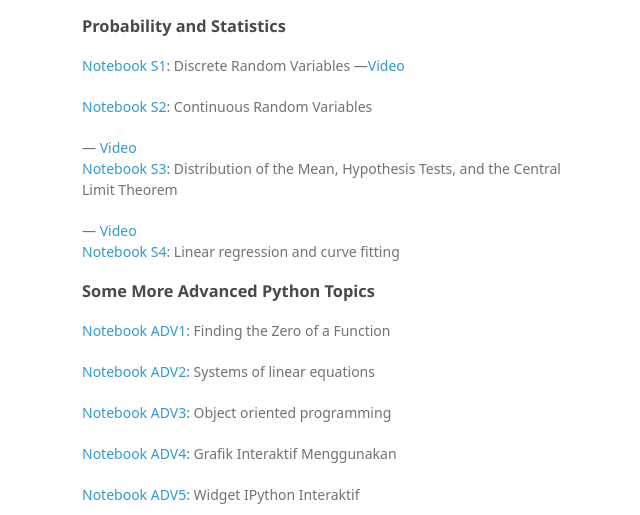
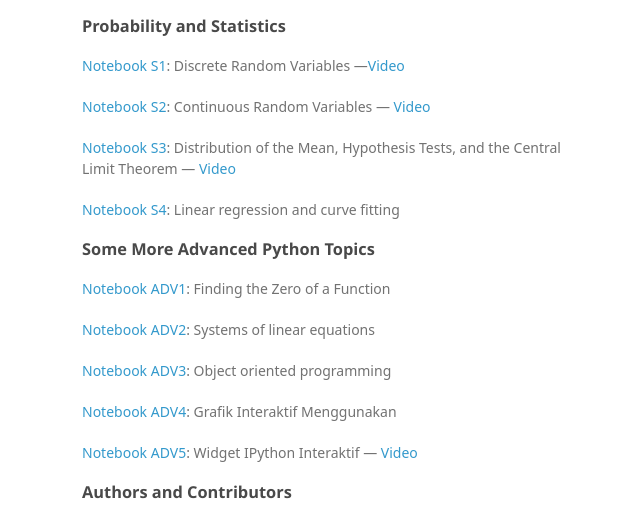
Before and after one commit to iczmind/ICZM, a plain HTML site: page index.html in a window 1280 px wide. Shown: the part 1305-1820 px from the top of the page, without its empty margins (488-1128 px from the left). Drawn offline with Linux system fonts and the light colour scheme; a web font is replaced by a local one.

Commit message:
Update index.html

```diff
--- a/index.html
+++ b/index.html
@@ -90,12 +90,11 @@
  Discrete Random Variables &mdash;<a href="http://youtu.be/nW3_UWeSCrs">Video</a></p>
 
  <p><a href="http://nbviewer.jupyter.org/github/iczmind/statistik2/blob/master/py_exp_comp_s2-%28translated%29.ipynb">Notebook S2</a>:
- Continuous Random Variables</p>
- &mdash;  <a href="http://youtu.be/fT-z6HGrGzE">Video</a>
+ Continuous Random Variables &mdash;  <a href="http://youtu.be/fT-z6HGrGzE">Video</a></p>
 
  <p><a href="http://nbviewer.jupyter.org/github/iczmind/statistik3/blob/master/py_exp_comp_s3-translated.ipynb">Notebook S3</a>:
- Distribution of the Mean, Hypothesis Tests, and the Central Limit Theorem</p>
- &mdash;  <a href="http://youtu.be/OaD_bN3eg8o">Video</a>
+ Distribution of the Mean, Hypothesis Tests, and the Central Limit Theorem &mdash;  <a href="http://youtu.be/OaD_bN3eg8o">Video</a></p>
+
 
  <p><a href="http://nbviewer.jupyter.org/github/iczmind/statistik4/blob/master/py_exp_comp_s4-translated.ipynb">Notebook S4</a>:
  Linear regression and curve fitting</p>
@@ -116,8 +115,7 @@
  Grafik Interaktif Menggunakan</p>
 
  <p><a href="http://nbviewer.jupyter.org/github/iczmind/advance5/blob/master/py_exp_comp_adv5_sol-translated.ipynb">Notebook ADV5</a>:
- Widget IPython Interaktif</p>
- &mdash;  <a href="https://youtu.be/gBLF7CXAas0">Video</a>
+ Widget IPython Interaktif  &mdash;  <a href="https://youtu.be/gBLF7CXAas0">Video</a></p>
 
 <h3>
 <a id="authors-and-contributors" class="anchor" href="#authors-and-contributors" aria-hidden="true"><span aria-hidden="true" class="octicon octicon-link"></span></a>Authors and Contributors</h3>
```
